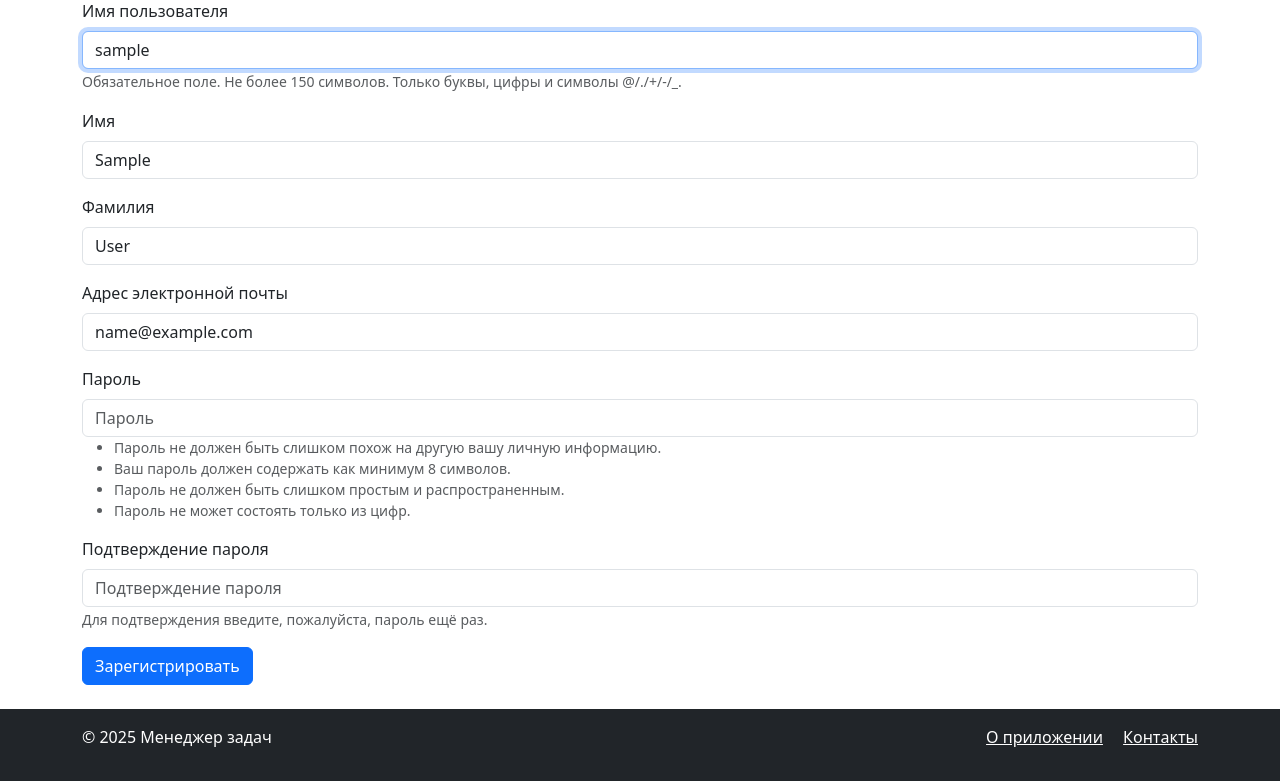
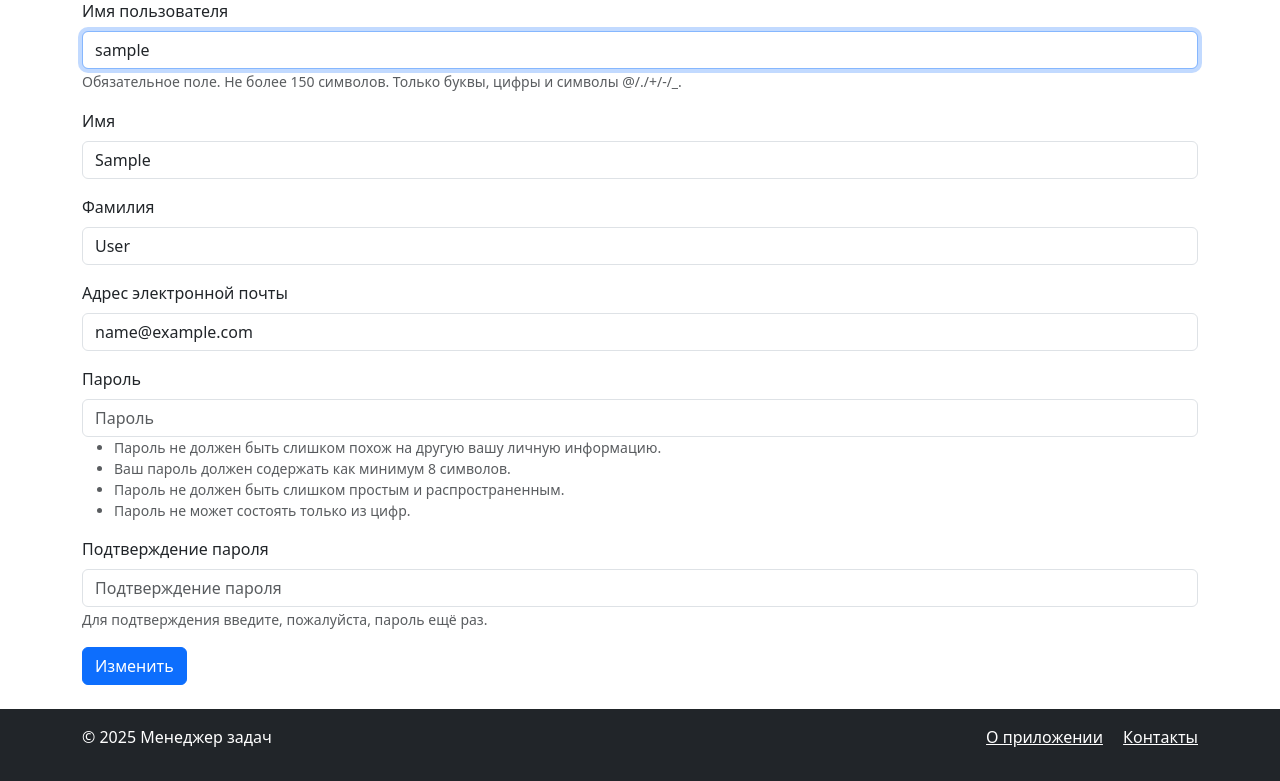
Before and after one commit to SergeyAnuf/python-project-52, a Django app: page /users/1/update/ in a window 1280 px wide. Shown: the part 137-918 px from the top of the page. Run offline with Django 5.2, Linux system fonts and the light colour scheme; a user stored in the database is signed in; tables that the repository leaves empty hold one stand-in row (values such as "Sample post"); some libraries are stand-ins or nearby versions.

Commit message:
внесены изменения в перевод

```diff
--- a/task_manager/templates/users/form.html
+++ b/task_manager/templates/users/form.html
@@ -6,6 +6,11 @@
 <form method="post">
     {% csrf_token %}
     {% bootstrap_form form %}
-    <button type="submit" class="btn btn-primary">{% trans "Зарегистрировать" %}</button>
+
+    {% if object %}
+        <button type="submit" class="btn btn-primary">{% trans "Изменить" %}</button>
+    {% else %}
+        <button type="submit" class="btn btn-primary">{% trans "Зарегистрировать" %}</button>
+    {% endif %}
 </form>
 {% endblock %}
```
